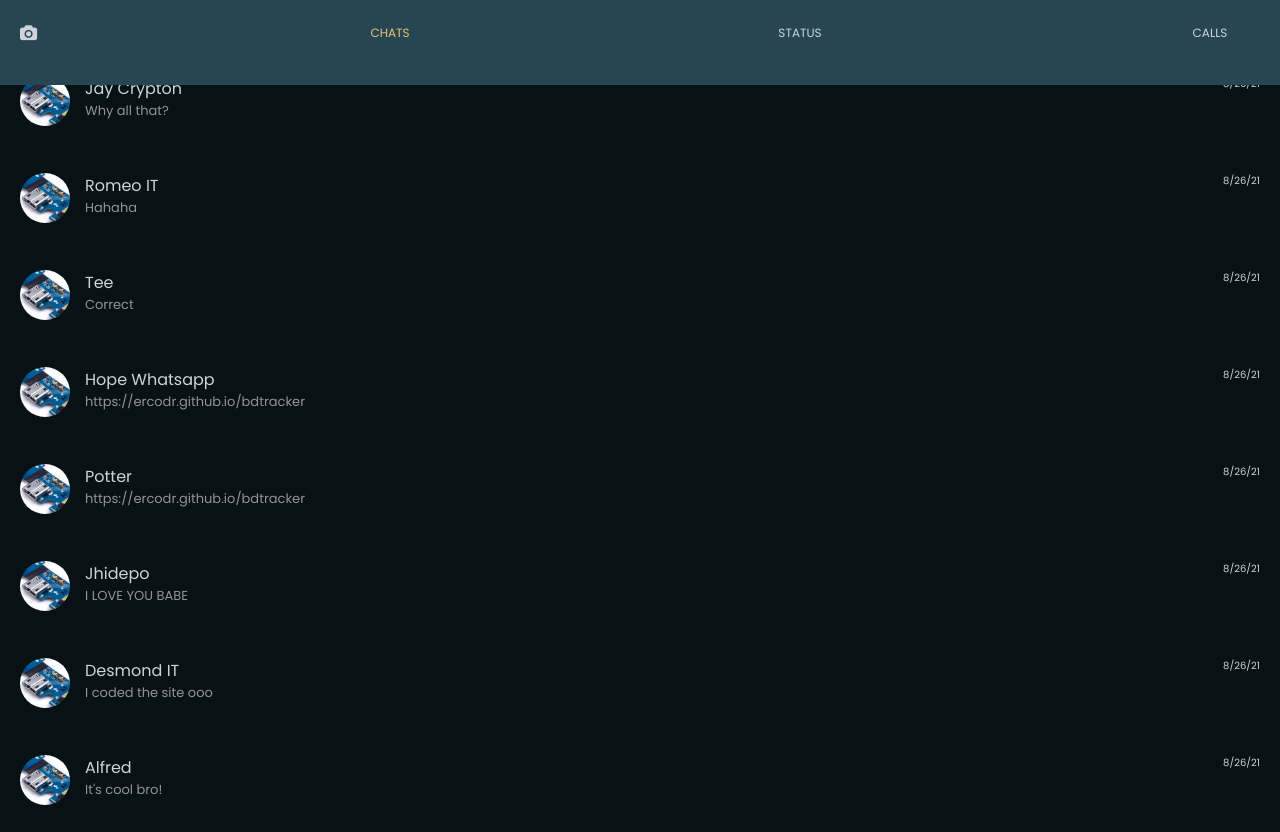
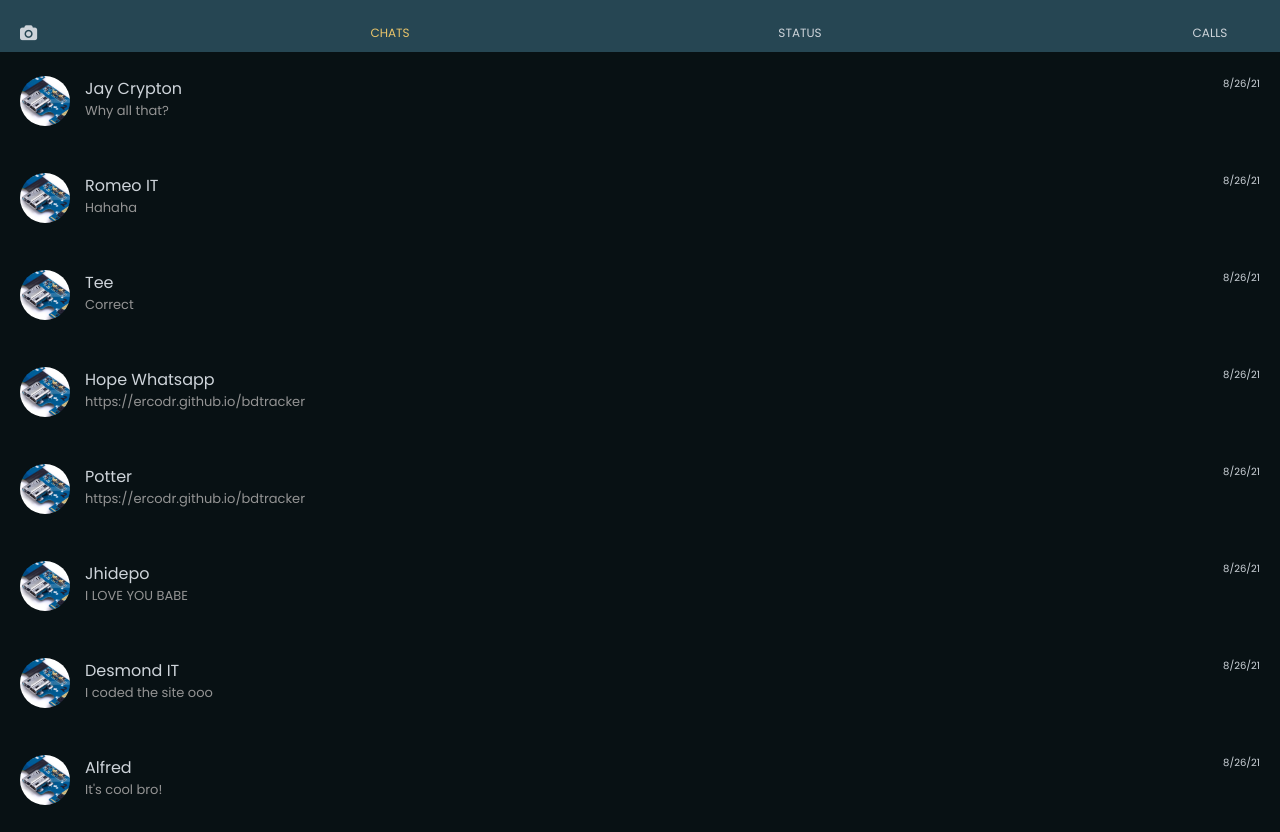
Before and after one commit to ercodr/whatsapp, a plain HTML site: page index.html in a window 1280 px wide. Shown: the part 41-873 px from the top of the page. Drawn offline with Linux system fonts and the light colour scheme.

Commit message:
Update app.css

```diff
--- a/app.css
+++ b/app.css
@@ -20,7 +20,6 @@ header{
     display: flex;
     flex-direction: column;
     background: #264653;
-    height: 15.8vh;
     position: fixed;
     width: 100vw;
 }
```
